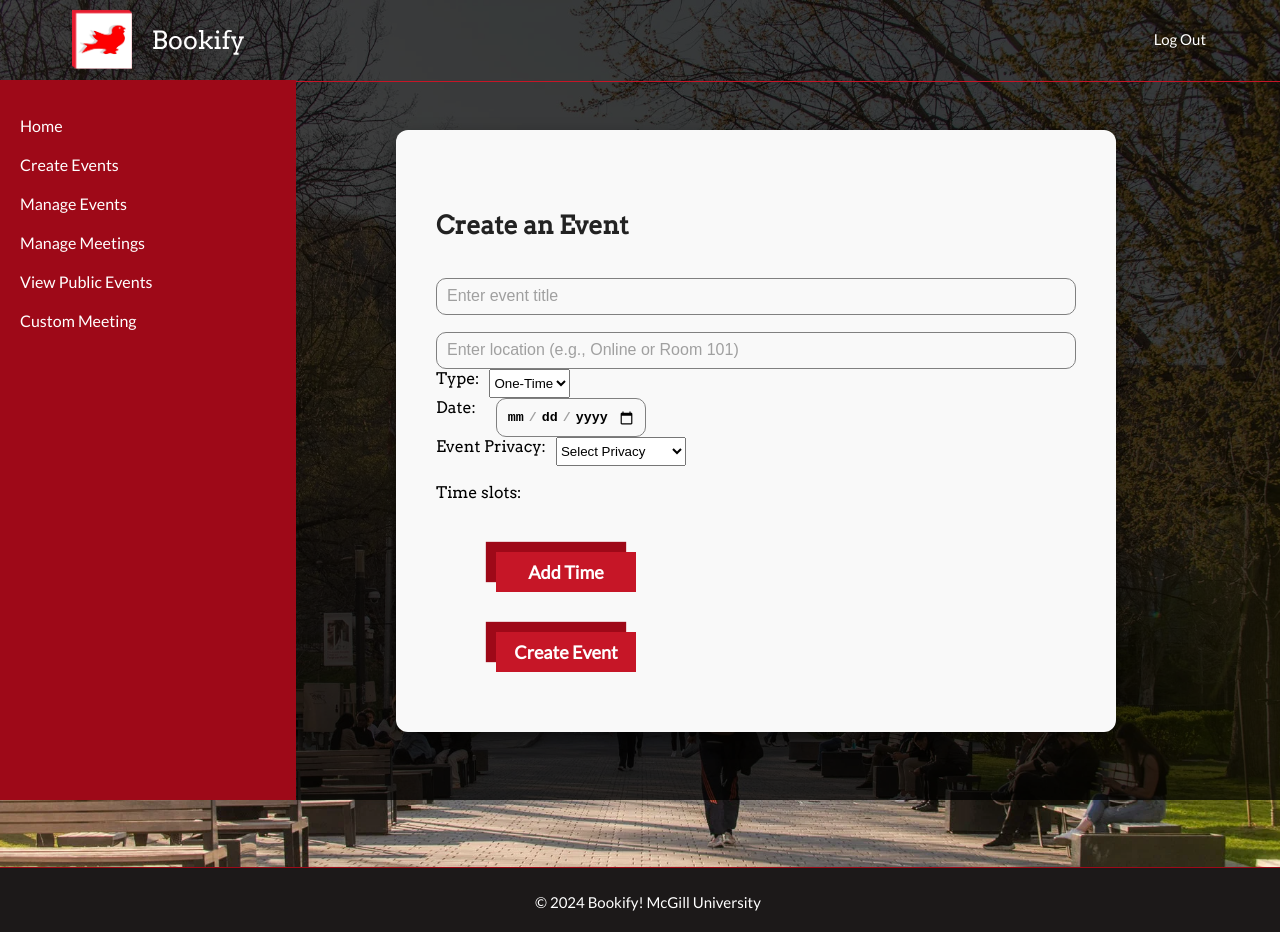
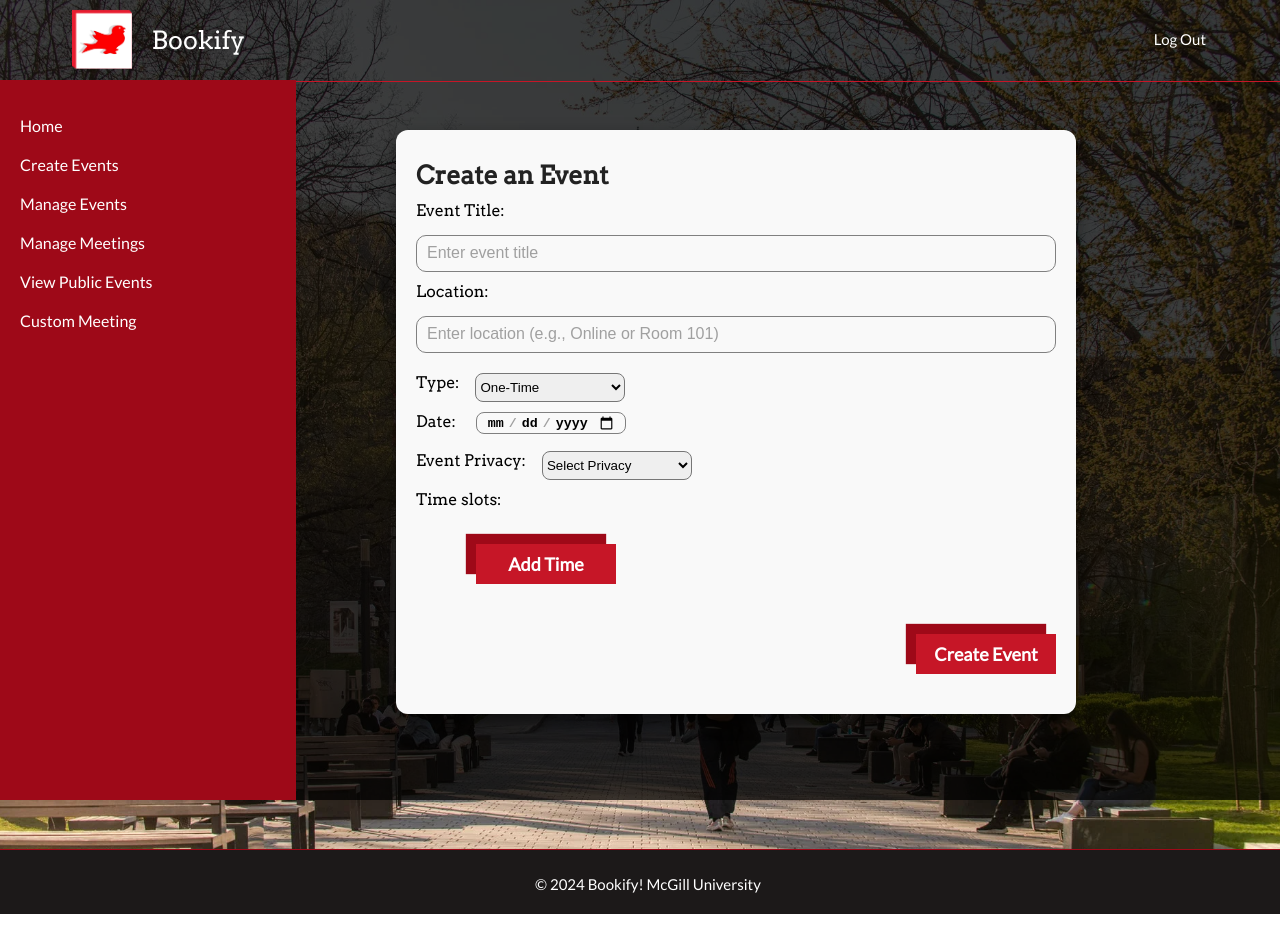
Before and after one commit to andretandoc/bookify, a React (Vite) app in the folder client/: page /CreateEvent in a window 1280 px wide. Shown: the top 932 px of the page. Built offline with nearby package versions, Linux system fonts and the light colour scheme; sample sign-in values are in the browser's storage.

Commit message:
Styling updates

```diff
--- a/client/src/components/private/CustomMeeting.jsx
+++ b/client/src/components/private/CustomMeeting.jsx
@@ -151,7 +151,8 @@ const CustomMeeting = () => {
           </div>
 
           {/* Location */}
-          <div className="input-text">
+          <div className="input-text"style={{marginBottom: "10px"}}>
+          <label htmlFor="Location">Location:</label>
             <input
               type="text"
               id="location"
@@ -164,7 +165,7 @@ const CustomMeeting = () => {
           </div>
 
           {/* Date */}
-          <div className="choose-date">
+          <div className="choose-date"style={{marginBottom: "10px"}}>
             <label htmlFor="start-date">Date:</label>
             <input
               type="date"
@@ -189,7 +190,14 @@ const CustomMeeting = () => {
                   required
                   className="input-form"
                 />
-                <button type="button" className = "double-btn" onClick={() => handleRemoveTime(index)}>
+                <button type="button" className = "double-btn" style={{
+                    fontSize: "12px",
+                    width: "80px",
+                    height:"24px",
+                    lineHeight:"24px",
+                    background:"grey",
+                    boxShadow: "-5px -5px 1px #1234"
+                  }} onClick={() => handleRemoveTime(index)}>
                   Remove
                 </button>
               </div>
@@ -213,7 +221,7 @@ const CustomMeeting = () => {
           </div>
 
           {/* Submit Button */}
-          <button type = "double-btn" className = "double-btn" >
+          <button type = "double-btn" className = "double-btn"style={{marginLeft: "460px"}} >
             Send Request
           </button>
 
--- a/client/src/components/private/createEvent.jsx
+++ b/client/src/components/private/createEvent.jsx
@@ -138,7 +138,8 @@ const CreateEvent = () => {
         <h2 className="title">Create an Event</h2>
         <form onSubmit={handleSubmit}>
           {/* Title */}
-          <div className="input-text">
+          <div className="input-text"style={{marginBottom: "10px"}} >
+          <label>Event Title:</label>
             <input
               type="text"
               value={title}
@@ -149,7 +150,8 @@ const CreateEvent = () => {
           </div>
 
           {/* Location */}
-          <div className="input-text">
+          <div className="input-text"style={{marginBottom: "20px"}}>
+          <label>Location:</label>
             <input
               type="text"
               value={location}
@@ -160,7 +162,7 @@ const CreateEvent = () => {
           </div>
 
           {/* Type */}
-          <div className="choose-privacy">
+          <div className="choose-privacy"style={{marginBottom: "10px"}}>
             <label>Type:</label>
             <select value={type} onChange={(e) => setType(e.target.value)}>
               <option value="One-Time">One-Time</option>
@@ -169,7 +171,7 @@ const CreateEvent = () => {
           </div>
 
           {/* Show Start Date for One-Time */}
-          <div className="choose-date">
+          <div className="choose-date"style={{marginBottom: "10px"}}>
             <label>{type === "Recurring" ? "Start:" : "Date:"}</label>
             <input
               type="date"
@@ -182,7 +184,7 @@ const CreateEvent = () => {
           {/* Show End Date and Recurrence for Recurring Events */}
           {type === "Recurring" && (
             <>
-              <div className="choose-date">
+              <div className="choose-date"style={{marginBottom: "10px"}}>
                 <label>Until:</label>
                 <input
                   type="date"
@@ -192,7 +194,7 @@ const CreateEvent = () => {
                 />
               </div>
 
-              <div className="choose-privacy">
+              <div className="choose-privacy"style={{marginBottom: "10px"}}>
                 <label>Recurrence:</label>
                 <select
                   value={recurrenceFrequency}
@@ -206,7 +208,7 @@ const CreateEvent = () => {
           )}
 
           {/* Privacy */}
-          <div className="choose-privacy">
+          <div className="choose-privacy"style={{marginBottom: "10px"}}>
             <label>Event Privacy:</label>
             <select
               value={privacy}
@@ -222,7 +224,7 @@ const CreateEvent = () => {
           </div>
 
           {/* Time Slots */}
-          <div className="input-text">
+          <div className="input-text"style={{marginBottom: "10px"}}>
             <label>Time slots:</label>
             {baseTimeslots.map((time, index) => (
               <div key={index} style={{ display: "flex", gap: "10px" }}>
@@ -233,9 +235,17 @@ const CreateEvent = () => {
                   required
                 />
                 <button
-                  type="button"
+                  type="dbl-btn"
                   onClick={() => handleRemoveBaseTime(index)}
-                  className="small-btn"
+                  className="double-btn"
+                  style={{
+                    fontSize: "12px",
+                    width: "80px",
+                    height:"24px",
+                    lineHeight:"24px",
+                    background:"grey",
+                    boxShadow: "-5px -5px 1px #1234"
+                  }}
                 >
                   Remove
                 </button>
@@ -267,7 +277,7 @@ const CreateEvent = () => {
           )}
 
           {/* Submit Button */}
-          <button type="submit" className="double-btn">
+          <button type="submit" className="double-btn" style={{marginLeft: "460px"}}>
             Create Event
           </button>
         </form>
--- a/client/src/index.css
+++ b/client/src/index.css
@@ -573,12 +573,12 @@ Footer::before { /*useless but will keep incase */
 input[type = "date"] {
   font-weight: bolder;
   outline: none;
-  border-radius: 10px;
+  border-radius: 8px;
   background: #f9f9f9;
   padding: 10px;
   width: 150px;
   box-sizing: border-box;
-  height: min-content;
+  height: 15px;
   border: 1px solid grey;
   color: black;
   &::-webkit-datetime-edit-text {
@@ -644,7 +644,8 @@ input[type = "date"] {
   padding-left: 60px;
 }
 .title {
-  margin-top: 40px;
+  margin-top: 10px;
+  margin-bottom: 2px ;
 }
 .appointment h3 {
   margin-top: 0;
@@ -922,8 +923,7 @@ p a:active {
 .input-text {
   display: flex;
   flex-direction: column;
-  padding-top: 17px;
-  gap: 20px;
+  gap: 5px;
 }
 
 .fl-name {
@@ -960,7 +960,7 @@ p a:active {
 .container {
   display: flex;
   font-family: "Arvo", sans-serif;
-  padding: 40px;
+  padding: 20px;
   background-color: #f9f9f9;
   color: black;
   flex-direction: column;
@@ -982,7 +982,8 @@ p a:active {
 .container h2 {
   font-size: 25px;
   color: #222;
-  margin-bottom: 20px;
+  margin-bottom: 10px;
+  margin-top: 10px;
 }
 
 /* Public Event Card Styles */
@@ -1179,6 +1180,7 @@ input[type="time"] {
   font-size: 12px;
   background-color: #f9f9f9;
   color: #333;
+  border-radius: 8px;
 }
 
 /*******************************************************/
@@ -1691,6 +1693,11 @@ input[type="number"] {
     justify-content: left;
     text-align: center;
     gap: 10px;
+}
+.choose-privacy select {
+  border-radius: 8px;
+  width: 150px;
+  margin-left: 6px;
 }
 
 .dropdown-privacy {
```
